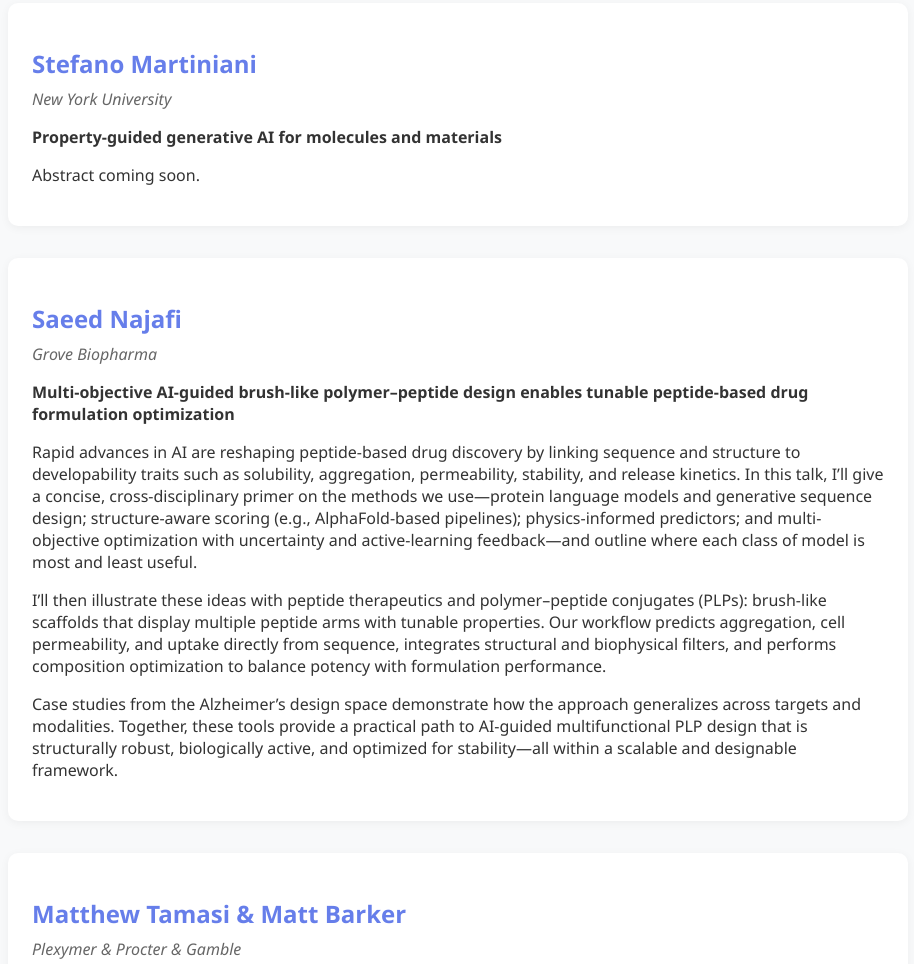
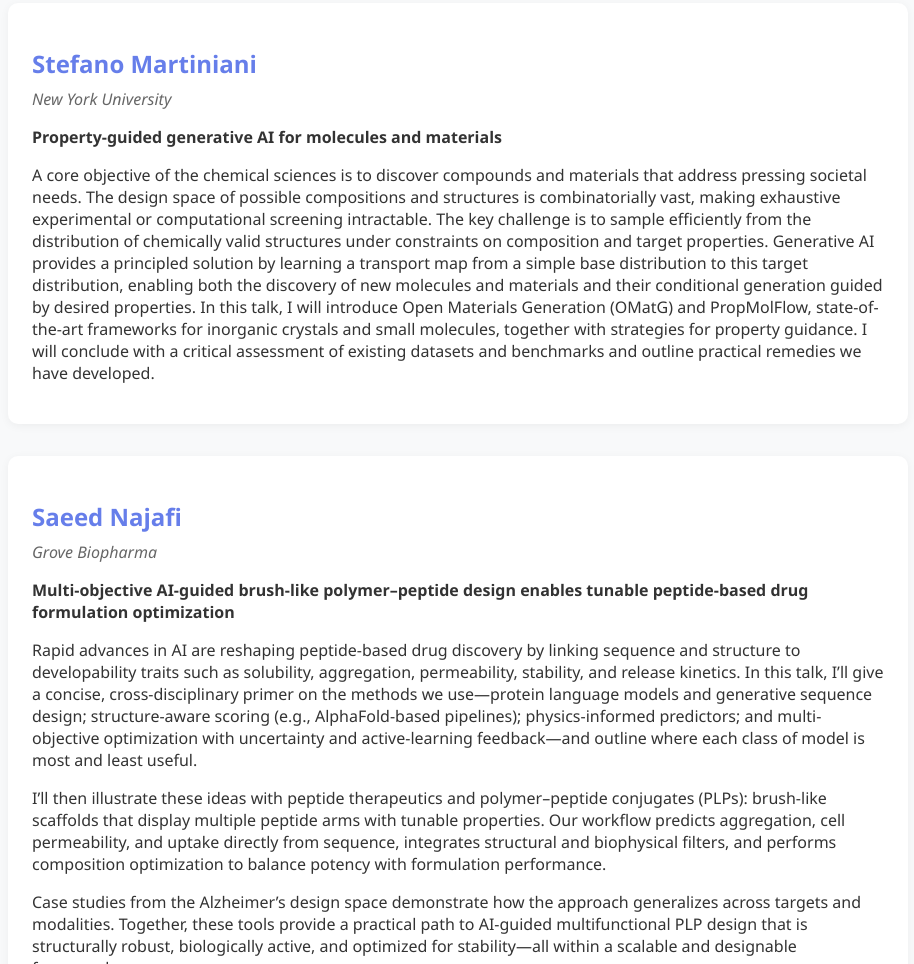
Before and after one commit to peter-i-frazier/cafe-workshop-website, a plain HTML site: page abstracts.html in a window 1280 px wide. Shown: the part 2691-3655 px from the top of the page, without its empty margins (182-1096 px from the left). Drawn offline with Linux system fonts and the light colour scheme.

Commit message:
Add abstract from Stefano

```diff
--- a/abstracts.html
+++ b/abstracts.html
@@ -100,7 +100,7 @@
       <div class="affiliation">New York University</div>
       <strong>Property-guided generative AI for molecules and materials</strong>
       <p>
-        Abstract coming soon.
+        A core objective of the chemical sciences is to discover compounds and materials that address pressing societal needs. The design space of possible compositions and structures is combinatorially vast, making exhaustive experimental or computational screening intractable. The key challenge is to sample efficiently from the distribution of chemically valid structures under constraints on composition and target properties. Generative AI provides a principled solution by learning a transport map from a simple base distribution to this target distribution, enabling both the discovery of new molecules and materials and their conditional generation guided by desired properties. In this talk, I will introduce Open Materials Generation (OMatG) and PropMolFlow, state-of-the-art frameworks for inorganic crystals and small molecules, together with strategies for property guidance. I will conclude with a critical assessment of existing datasets and benchmarks and outline practical remedies we have developed.
       </p>
     </div>
 
```
